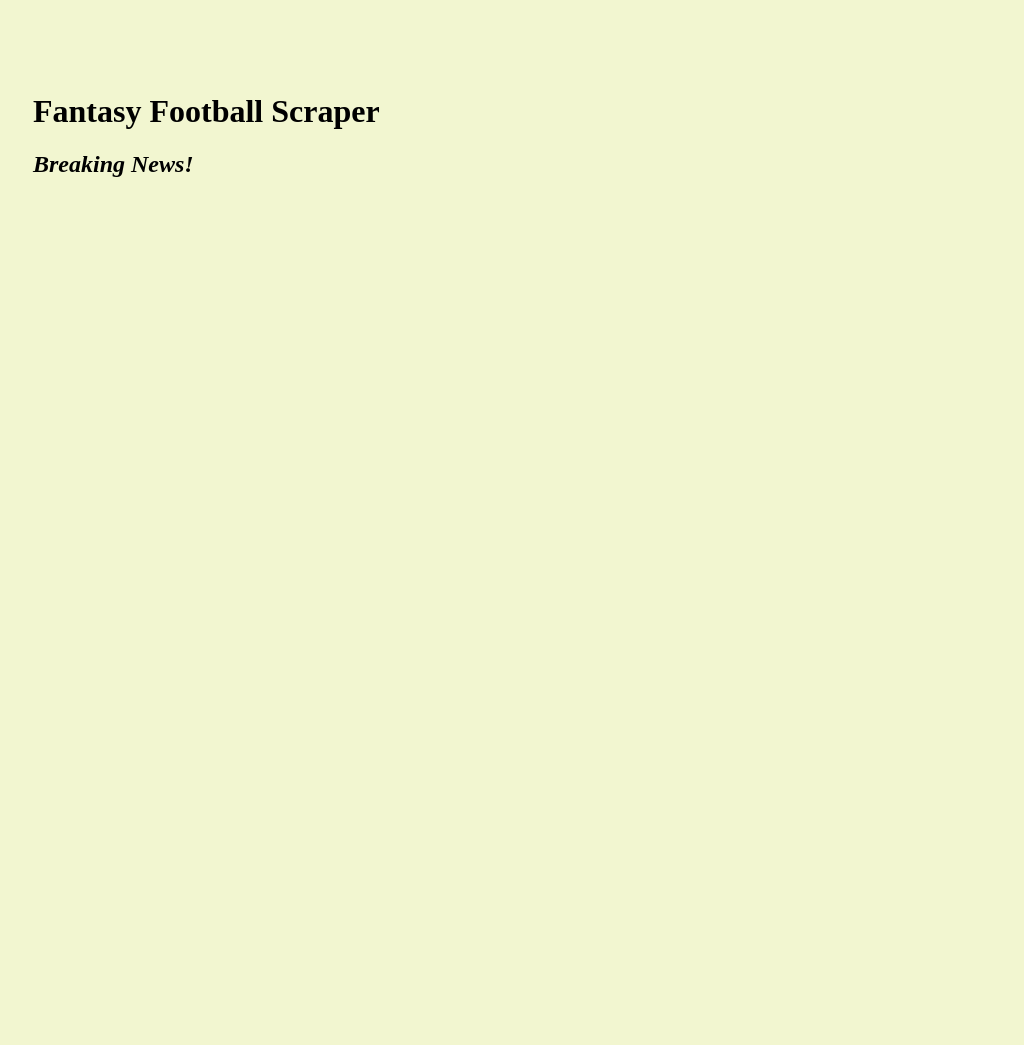
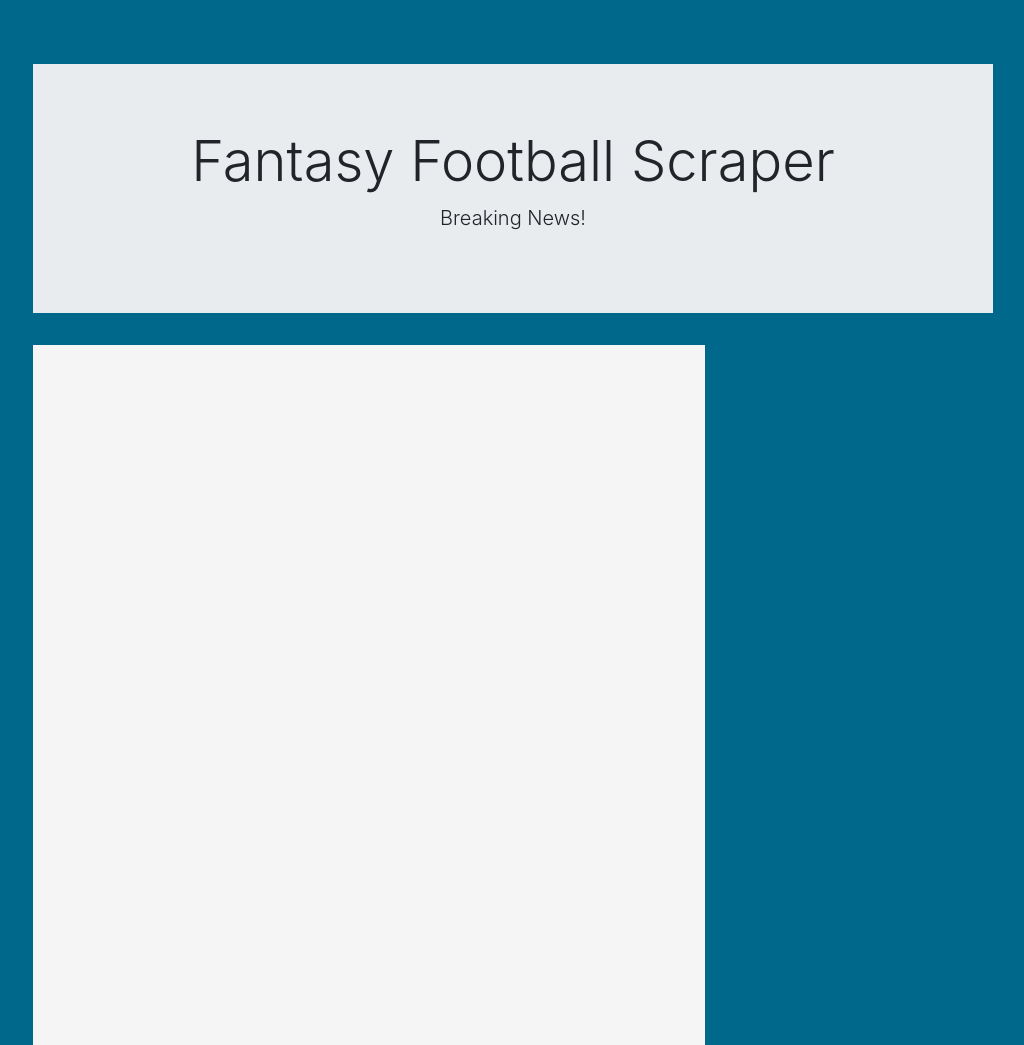
Before and after one commit to djambro44/Scraper, a website: page public/index.html in a window 1280 px wide. Shown: the whole page, without its empty margins (127-1151 px from the left). Before the commit the page ends 910 px from the top, so only its background shows below. Drawn offline with nearby package versions, Linux system fonts and the light colour scheme; no server answers.

Commit message:
added some more styling

```diff
--- a/public/index.html
+++ b/public/index.html
@@ -1,10 +1,17 @@
 <!DOCTYPE html>
 <html lang="en-us">
   <head>
+    <!-- CSS only -->
+<link rel="stylesheet" href="https://stackpath.bootstrapcdn.com/bootstrap/4.5.0/css/bootstrap.min.css" integrity="sha384-9aIt2nRpC12Uk9gS9baDl411NQApFmC26EwAOH8WgZl5MYYxFfc+NcPb1dKGj7Sk" crossorigin="anonymous">
+
+<!-- JS, Popper.js, and jQuery -->
+<script src="https://code.jquery.com/jquery-3.5.1.slim.min.js" integrity="sha384-DfXdz2htPH0lsSSs5nCTpuj/zy4C+OGpamoFVy38MVBnE+IbbVYUew+OrCXaRkfj" crossorigin="anonymous"></script>
+<script src="https://cdn.jsdelivr.net/npm/popper.js@1.16.0/dist/umd/popper.min.js" integrity="sha384-Q6E9RHvbIyZFJoft+2mJbHaEWldlvI9IOYy5n3zV9zzTtmI3UksdQRVvoxMfooAo" crossorigin="anonymous"></script>
+<script src="https://stackpath.bootstrapcdn.com/bootstrap/4.5.0/js/bootstrap.min.js" integrity="sha384-OgVRvuATP1z7JjHLkuOU7Xw704+h835Lr+6QL9UvYjZE3Ipu6Tp75j7Bh/kR0JKI" crossorigin="anonymous"></script>
     <meta charset="UTF-8">
     <title>Scraping With Mongoose</title>
     <style>
-      body { background-color: #F2F6D0 }
+      body { background-color: #00688B}
       #wrapper {
         width: 960px;
         margin-left: auto;
@@ -14,17 +21,22 @@
       #articles {
         display: inline-block;
         overflow: auto;
-        width: 60%;
+        width: 70%;
         height: 700px;
+        background-color: whitesmoke;
       }
       #notes {
         float: right;
         width: 30%;
       }
+      #jumbo {
+        justify-content: center;
+        text-align: center;
+      }
       textarea, input {
         display: block;
         width: 100%;
-        background-color: #FCF5C7;
+        background-color: #696969;
       }
       input {
         height: 36px;
@@ -38,8 +50,16 @@
   </head>
   <body>
     <div id="wrapper">
-      <h1>Fantasy Football Scraper</h1>
-      <h2><i>Breaking News!</i></h2>
+      <div id="jumbo">
+      <div class="jumbotron jumbotron-fluid">
+        <div class="container">
+          <h1 class="display-4">Fantasy Football Scraper</h1>
+          <p class="lead">Breaking News!</p>
+        </div>
+      </div>
+      </div>
+      <!-- <h1>Fantasy Football Scraper</h1>
+      <h2><i>Breaking News!</i></h2> -->
       <div id="articles"></div>
       <div id="notes"></div>
     </div>
--- a/server.js
+++ b/server.js
@@ -29,7 +29,7 @@ app.get("/scrape", function (req, res) {
             // Add the text and href of every link, and save them as properties of the result object
             result.title = $(this)
                 // .children("a")
-                .text();
+                .text()
             result.link = $(this)
                 // .children("a")
                 .attr("href");
```
